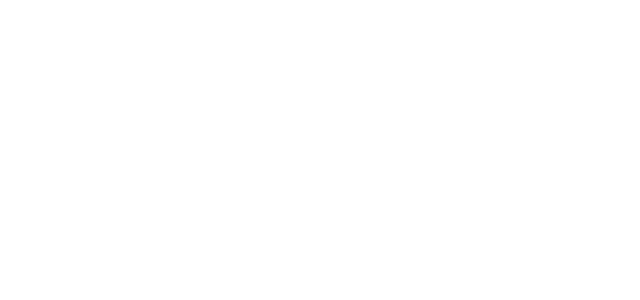
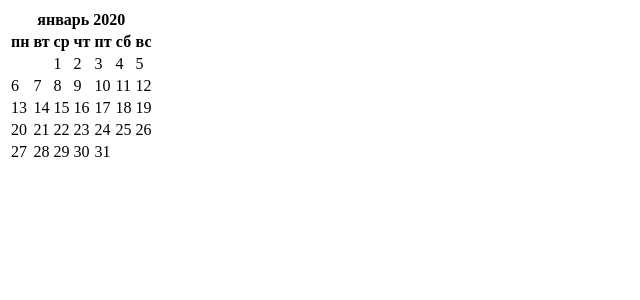
Before and after one commit to glevanov/calendar-task, a Vue app: page / in a window 1280 px wide. Shown: the top 300 px of the page, without its empty margins (0-640 px from the left). Built offline with nearby package versions, Linux system fonts and the light colour scheme.

Commit message:
add calendar

```diff
--- a/src/App.tsx
+++ b/src/App.tsx
@@ -1,13 +1,12 @@
 import { Component, Vue } from 'vue-property-decorator';
-import HelloWorld from './components/HelloWorld';
-
-import './App.css'
+import Calendar from '@/components/Calendar';
 
 @Component
 export default class App extends Vue {
   render() {
     return (
       <div id="app">
+        <Calendar />
       </div>
     )
   }
--- /dev/null
+++ b/src/components/Calendar.css
@@ -0,0 +1 @@
+/* Styles stub */
--- /dev/null
+++ b/src/components/Calendar.tsx
@@ -0,0 +1,95 @@
+import { Component } from 'vue-property-decorator';
+import { VueComponent } from '@/shims-vue';
+import dayjs from 'dayjs';
+import 'dayjs/locale/ru';
+
+import styles from './calendar.css?module';
+
+dayjs.locale('ru');
+
+interface Props {
+}
+@Component
+export default class Calendar extends VueComponent<Props> {
+  private now = dayjs();
+  private daysInWeek:number = 7;
+  private daysInMonth:number = this.now.daysInMonth();
+  private weekDaysNames:Array<string> = new Array(this.daysInWeek)
+    .fill('')
+    .map((day, index) => this.now.day(index === 0 ? 1 : index + 1)
+      .format('dd')
+    );
+  private monthName:string = this.now.format('MMMM');
+  private monthStart:number = this.switchStartToMonday(this.now.startOf('month').day());
+  private monthEnd:number = this.switchStartToMonday(this.now.endOf('month').day());
+  private monthDates = new Array(this.daysInMonth)
+    .fill(0)
+    .map((it, index) => `${index + 1}`);
+  private weeksCount:number = Math.ceil((this.daysInMonth + this.monthStart) / this.daysInWeek);
+  private year:string = this.now.format('YYYY');
+
+  private switchStartToMonday(index:number) {
+    return index === 0
+      ? this.daysInWeek - 1
+      : index - 1;
+  }
+
+  private getMonth() {
+    const fillWeeks = (index:number) => {
+      if (index === 0) {
+        const leftPad = new Array(this.monthStart).fill('');
+        return [
+          ...leftPad,
+          ...this.monthDates.slice(0, this.daysInWeek - this.monthStart)
+        ];
+      }
+      const last = this.weeksCount - 1;
+      if (index === last) {
+        const rightPad = new Array(this.daysInWeek - this.monthEnd - 1).fill('');
+        return [
+          ...this.monthDates.slice(this.daysInWeek * last - this.monthStart),
+          ...rightPad
+        ];
+      }
+      return this.monthDates.slice(
+        this.daysInWeek * index - this.monthStart,
+        this.daysInWeek * (index + 1) - this.monthStart
+      );
+    };
+
+    return new Array(this.weeksCount)
+      .fill([])
+      .map((day, index) => fillWeeks(index));
+  }
+
+  render() {
+    const monthData = this.getMonth();
+    const month = monthData.map((week, index) =>
+      <tr key={index}>
+        { week.map((day, index) =>
+          <td key={index}>
+            {day}
+          </td>) }
+      </tr>);
+
+    return (
+      <section>
+        <table>
+          <thead>
+            <tr>
+              <th colspan={this.daysInWeek}>
+                { this.monthName } {this.year}
+              </th>
+            </tr>
+            <tr>
+              { this.weekDaysNames.map(day => <th>{day}</th>) }
+            </tr>
+          </thead>
+          <tbody>
+            { month }
+          </tbody>
+        </table>
+      </section>
+    )
+  }
+}
```
